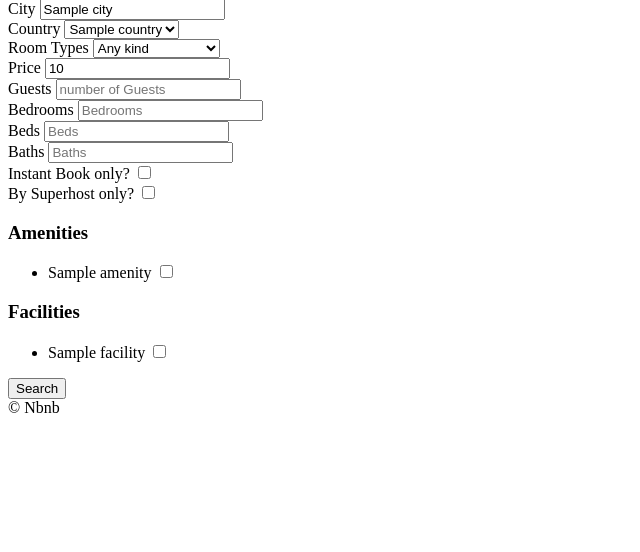
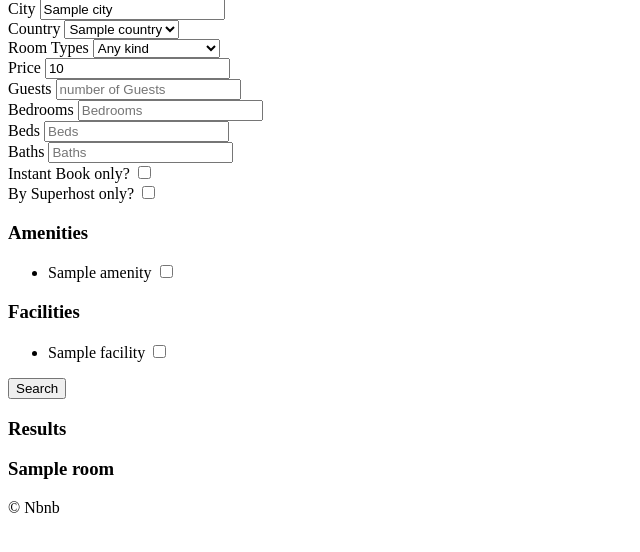
Before and after one commit to soundee10/py_airbnb-clone, a Django app: template templates/rooms/search.html in a window 1280 px wide. Shown: the part 77-629 px from the top of the page, without its empty margins (0-640 px from the left). Run offline with Django 3.2, Linux system fonts and the light colour scheme; tables that the repository leaves empty hold one stand-in row (values such as "Sample post"); the template is opened without the code that fills it: values that come from a table or form of the project are taken from there, most other values are stand-ins (such as "Sample title", 1, 10 or a date in 2020).

Commit message:
search by filter #1

```diff
--- a/templates/rooms/search.html
+++ b/templates/rooms/search.html
@@ -114,4 +114,11 @@
 
         <button>Search</button>
       </form>
+
+      <h3>
+        Results
+        {% for room in rooms %}
+           <h3> {{room.name}}</h3>
+        {% endfor %}
+      </h3>
 {% endblock content %}
```
Also changed, not shown: rooms/views.py (+12 -1 lines).
